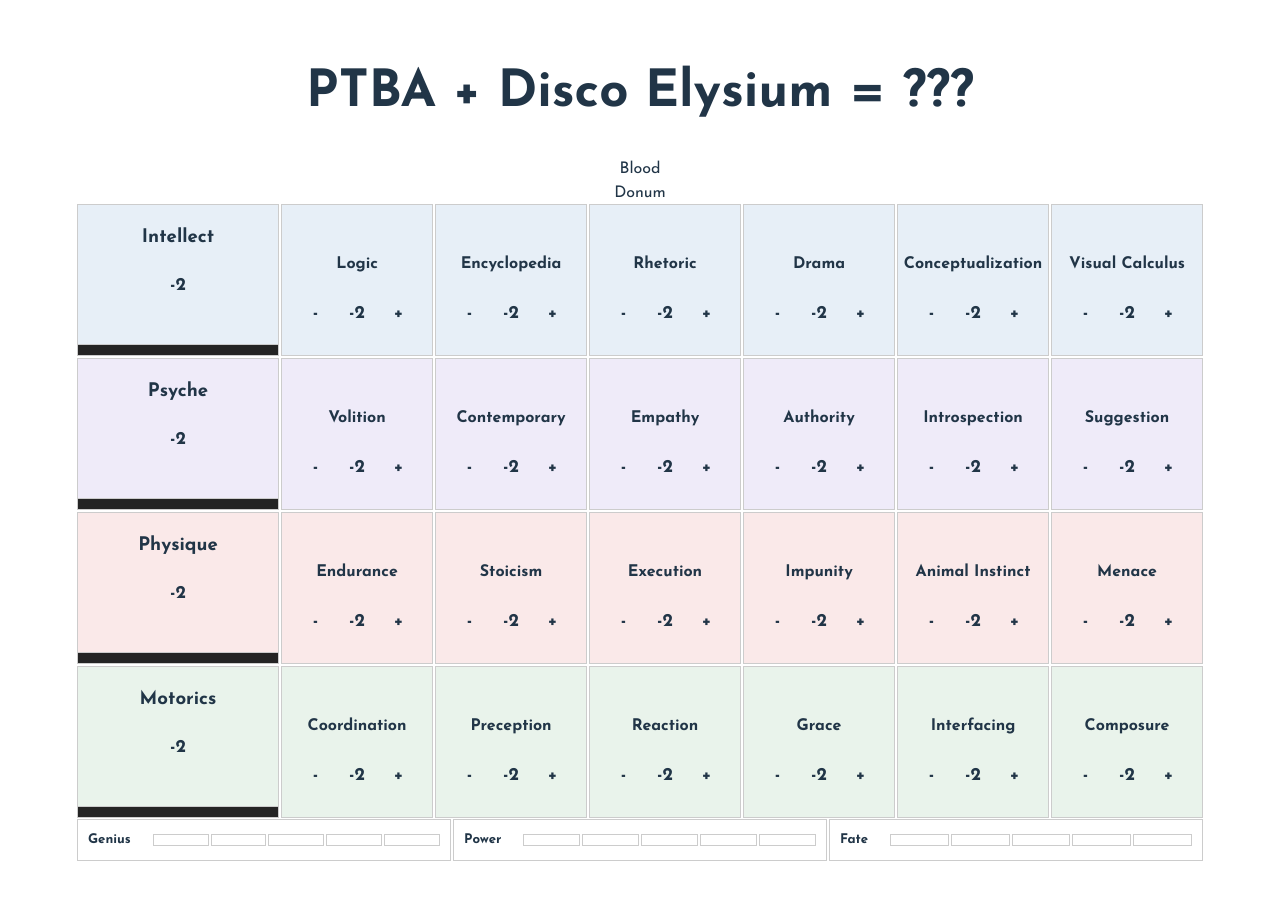
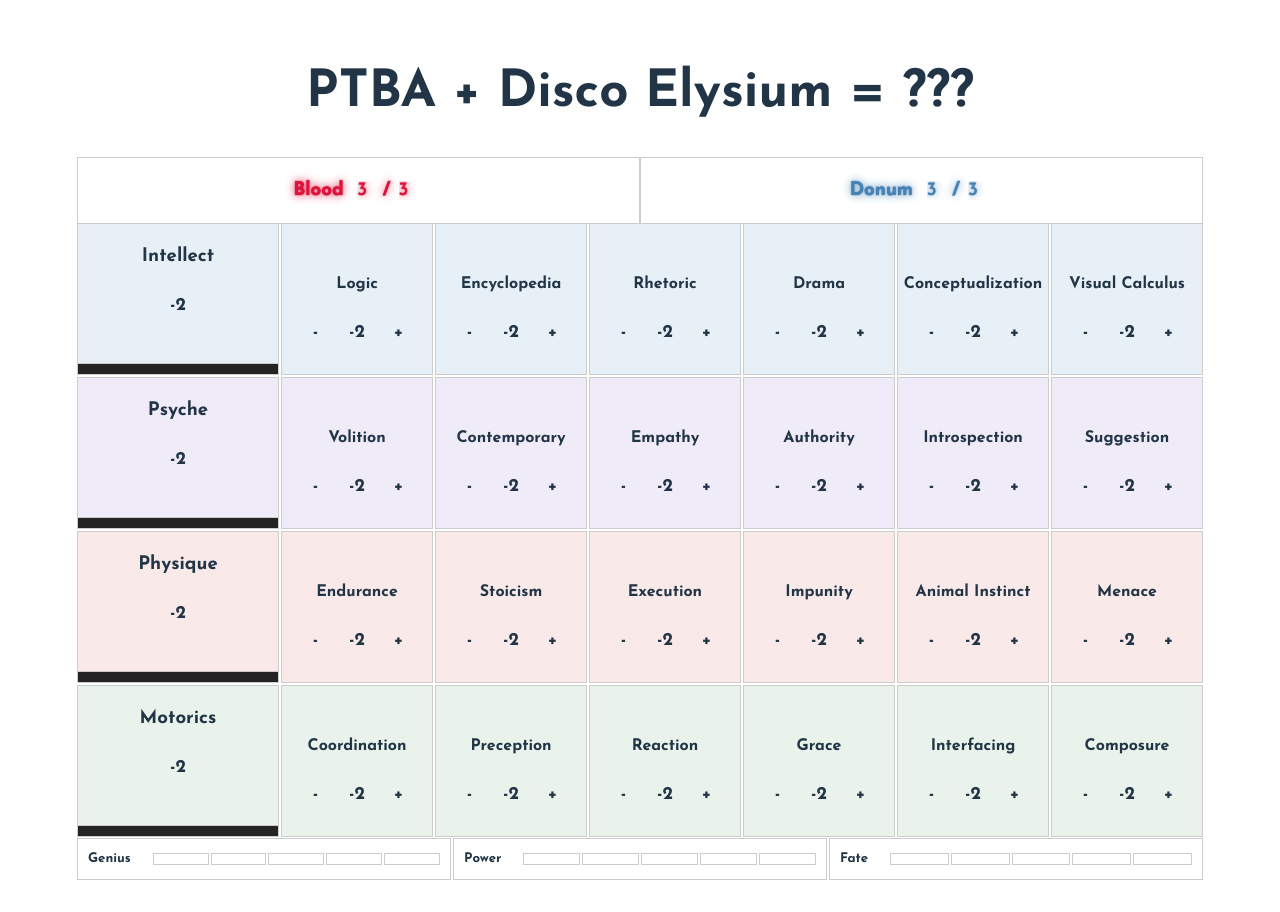
Before and after one commit to robtrizzo/provenire, a React (Vite) app: page / in a window 1280 px wide. Built offline with nearby package versions, Linux system fonts and the light colour scheme.

Commit message:
resources and info section

```diff
--- a/src/App.css
+++ b/src/App.css
@@ -1,5 +1,5 @@
 #root {
-    max-width: 1280px;
+    max-width: 1126px;
     margin: 0 auto;
     padding: 2rem;
     text-align: center;
@@ -39,6 +39,37 @@
 
   .read-the-docs {
     color: #888;
+  }
+
+  .resources {
+    width: 100%;
+    display: flex;
+    flex-direction: row;
+    align-items: center;
+    justify-content: center;
+  }
+
+  .resource {
+    width: 100%;
+    border: 1px solid #ccc;
+  }
+
+  .resource-content {
+    display: flex;
+    flex-direction: row;
+    align-items: center;
+    justify-content: center;
+    gap: 1ch;
+  }
+
+  .resource-input {
+    font-family: inherit;
+    font-size: inherit;
+    color: inherit;
+    text-shadow: inherit;
+    width: 2ch;
+    border: none;
+    background-color: inherit;
   }
 
   .abilities-wrapper {
@@ -234,6 +265,9 @@
     background-color: #1864ab;
   }
 
-  .abilities-progression-bar-section.active {
-    background-color: green;
+  .info-section {
+    width: 100%;
+    box-sizing: border-box;
+    border: 1px solid #ccc;
+    transition: background-color 0.5s ease-in-out;
   }
--- a/src/App.tsx
+++ b/src/App.tsx
@@ -124,24 +124,104 @@
 
   console.log(abilities);
 
+  const [blood, setBlood] = useState(3);
+  const [maxBlood, setMaxBlood] = useState(3);
+  const [donum, setDonum] = useState(3);
+  const [maxDonum, setMaxDonum] = useState(3);
+  const [selected, setSelected] = useState({});
+
   return (
     <div className="App">
       <header className="App-header">
         <h1>PTBA + Disco Elysium = ???</h1>
       </header>
       <main>
-        <article>
-          <section>Blood</section>
-          <section>Donum</section>
+        <article className="resources">
+          <section className="resource">
+            <h3
+              className="resource-content"
+              style={{
+                color: 'crimson',
+                textShadow:
+                  '0px 0px 0px crimson, 0 0 0.5em crimson, 0 0 0.1em crimson',
+              }}
+            >
+              Blood{' '}
+              <span>
+                <input
+                  type="text"
+                  value={blood}
+                  onChange={(e) => {
+                    e.stopPropagation();
+                    setBlood(parseInt(e.target.value));
+                  }}
+                  className="resource-input"
+                />
+                /{' '}
+                <input
+                  type="text"
+                  value={maxBlood}
+                  onChange={(e) => {
+                    e.stopPropagation();
+                    setMaxBlood(parseInt(e.target.value));
+                  }}
+                  className="resource-input"
+                />
+              </span>
+            </h3>
+          </section>
+          <section className="resource">
+            <h3
+              className="resource-content"
+              style={{
+                color: 'steelblue',
+                textShadow:
+                  '0px 0px 0px steelblue, 0 0 0.5em steelblue, 0 0 0.1em steelblue',
+              }}
+            >
+              Donum{' '}
+              <span>
+                <input
+                  type="text"
+                  value={donum}
+                  onChange={(e) => {
+                    e.stopPropagation();
+                    setDonum(parseInt(e.target.value));
+                  }}
+                  className="resource-input"
+                />
+                /{' '}
+                <input
+                  type="text"
+                  value={maxDonum}
+                  onChange={(e) => {
+                    e.stopPropagation();
+                    setMaxDonum(parseInt(e.target.value));
+                  }}
+                  className="resource-input"
+                />
+              </span>
+            </h3>
+          </section>
         </article>
         <div className="abilities-wrapper">
           <article className="abilities-article">
             {abilities.map(
-              ({ category, abilities, score, progress, color }) => (
+              ({
+                category,
+                abilities,
+                score,
+                progress,
+                color,
+                description,
+              }) => (
                 <section key={`category-${category}`} className="abilities-row">
                   <div
                     className={`ability-category ability-category-${category}`}
                     style={{ backgroundColor: `#${color}${score + 3}a` }}
+                    onClick={() => {
+                      setSelected({ title: category, color, description });
+                    }}
                   >
                     <h3>{category}</h3>
                     <h4 className="category-score">{score}</h4>
@@ -156,7 +236,7 @@
                       )}
                     </div>
                   </div>
-                  {abilities.map(({ name, ranks }) => (
+                  {abilities.map(({ name, ranks, description }) => (
                     <div
                       key={`ability-${name}`}
                       className={`ability ability-category-${category}`}
@@ -165,6 +245,9 @@
                           Math.max(ranks + score + 3, 1),
                           10
                         )}a`,
+                      }}
+                      onClick={() => {
+                        setSelected({ title: name, color, description });
                       }}
                     >
                       <h4 className="ability-name">{name}</h4>
@@ -203,16 +286,16 @@
               )
             )}
           </article>
-          <aside className="abilities-progression-wrapper">
+          <article className="abilities-progression-wrapper">
             <section className="abilities-progression-section">
               <div className="abilities-progression-column">
                 <h5 className="abilities-progression-name">Genius</h5>
                 <div className="abilities-progression-bar">
-                  <ProgressionBarSection />
-                  <ProgressionBarSection />
-                  <ProgressionBarSection />
-                  <ProgressionBarSection />
-                  <ProgressionBarSection />
+                  <ProgressionBarSection color="#3518ab" />
+                  <ProgressionBarSection color="#3518ab" />
+                  <ProgressionBarSection color="#3518ab" />
+                  <ProgressionBarSection color="#3518ab" />
+                  <ProgressionBarSection color="#3518ab" />
                 </div>
               </div>
             </section>
@@ -220,11 +303,11 @@
               <div className="abilities-progression-column">
                 <h5 className="abilities-progression-name">Power</h5>
                 <div className="abilities-progression-bar">
-                  <ProgressionBarSection />
-                  <ProgressionBarSection />
-                  <ProgressionBarSection />
-                  <ProgressionBarSection />
-                  <ProgressionBarSection />
+                  <ProgressionBarSection color="#c7401f" />
+                  <ProgressionBarSection color="#c7401f" />
+                  <ProgressionBarSection color="#c7401f" />
+                  <ProgressionBarSection color="#c7401f" />
+                  <ProgressionBarSection color="#c7401f" />
                 </div>
               </div>
             </section>
@@ -232,15 +315,28 @@
               <div className="abilities-progression-column">
                 <h5 className="abilities-progression-name">Fate</h5>
                 <div className="abilities-progression-bar">
-                  <ProgressionBarSection />
-                  <ProgressionBarSection />
-                  <ProgressionBarSection />
-                  <ProgressionBarSection />
-                  <ProgressionBarSection />
+                  <ProgressionBarSection color="#e9de1e" />
+                  <ProgressionBarSection color="#e9de1e" />
+                  <ProgressionBarSection color="#e9de1e" />
+                  <ProgressionBarSection color="#e9de1e" />
+                  <ProgressionBarSection color="#e9de1e" />
                 </div>
               </div>
             </section>
-          </aside>
+          </article>
+          {selected.title ? (
+            <article
+              className="info-section"
+              style={
+                selected.color
+                  ? { backgroundColor: `#${selected.color}1a` }
+                  : {}
+              }
+            >
+              <h3>{selected.title}</h3>
+              <p className="info-section-description">{selected.description}</p>
+            </article>
+          ) : null}
         </div>
 
         <aside></aside>
@@ -250,14 +346,13 @@
   );
 }
 
-const ProgressionBarSection = () => {
+const ProgressionBarSection = ({ color }) => {
   const [selected, setSelected] = useState(false);
 
   return (
     <div
-      className={`abilities-progression-bar-section${
-        selected ? ' active' : ''
-      }`}
+      className={`abilities-progression-bar-section`}
+      style={selected ? { backgroundColor: color } : {}}
       onClick={() => setSelected(!selected)}
     ></div>
   );
```
Also changed, not shown: src/data/abilities.json (+52 -24 lines).
